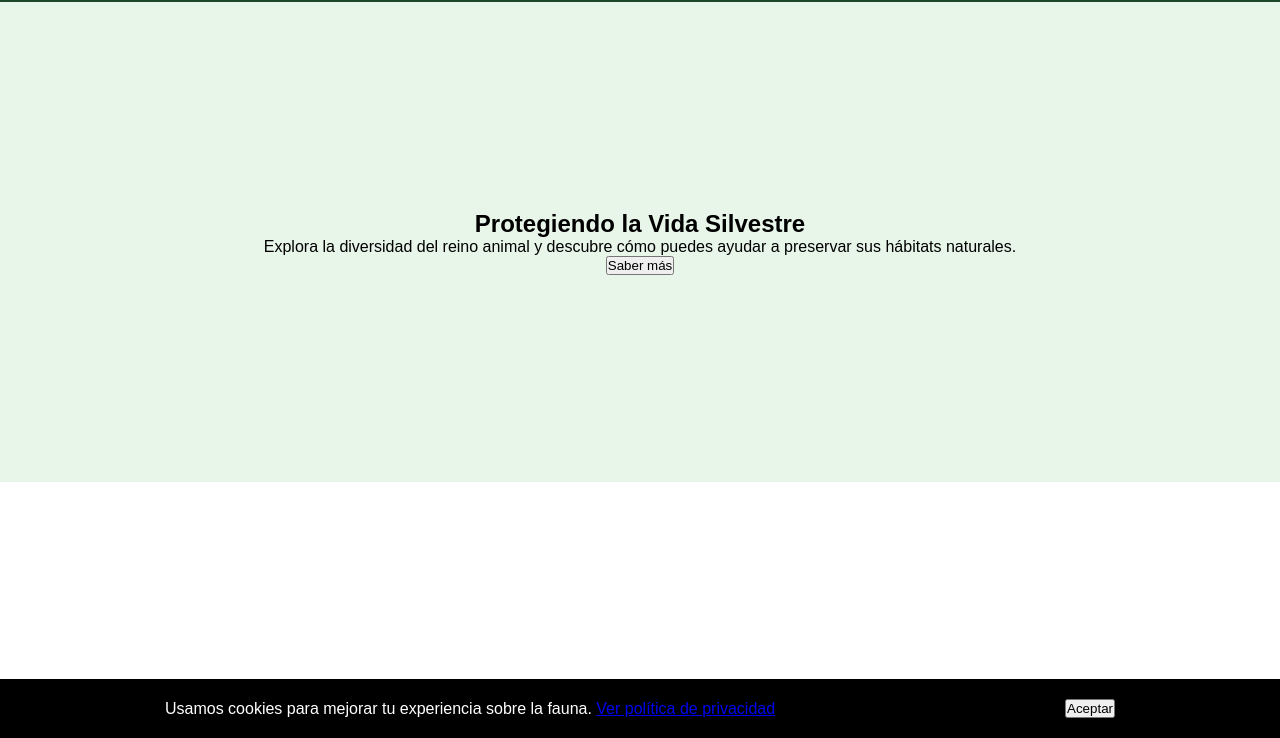
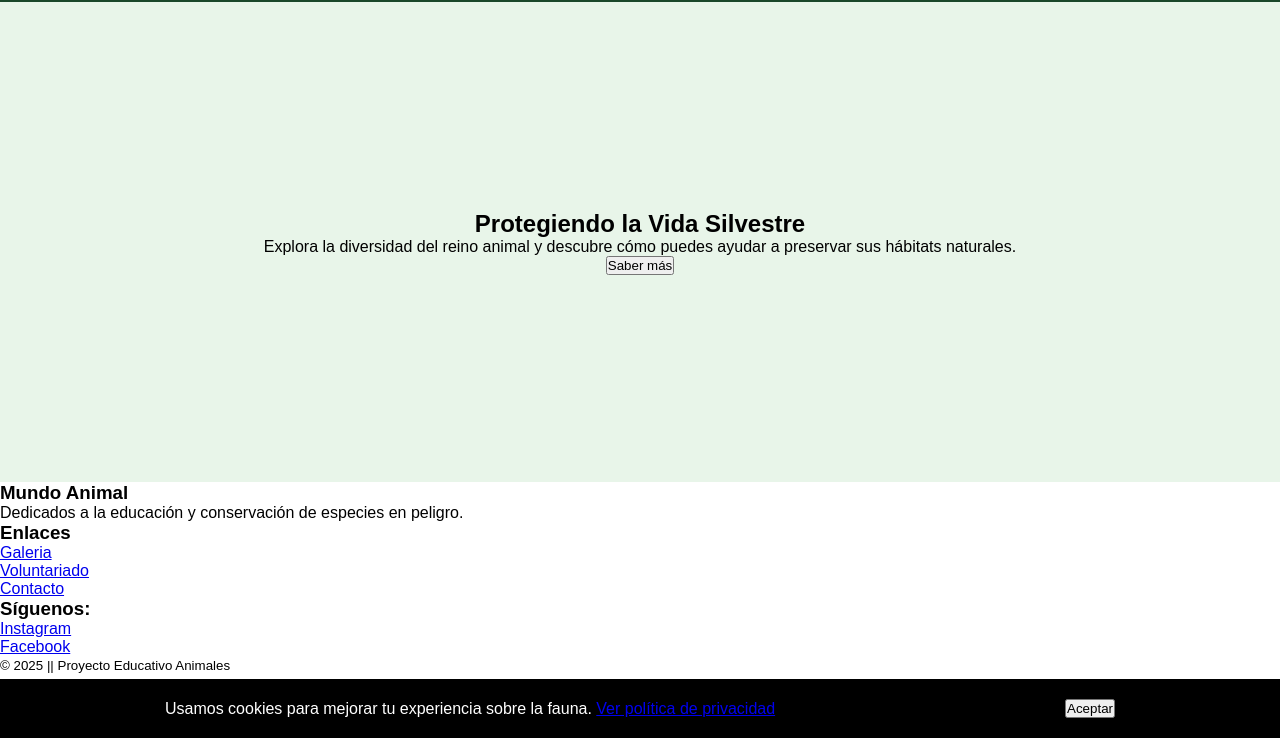
Before and after one commit to vicmartinez19/Navbar--footer-y-responsive-basico, a plain HTML site: page index.html in a window 1280 px wide. Shown: the part 62-800 px from the top of the page. Drawn offline with Linux system fonts and the light colour scheme.

Commit message:
Feat: Se agrega el contenido en la etiqueta footer

```diff
--- a/index.html
+++ b/index.html
@@ -7,6 +7,7 @@
     <title>Position con CSS</title>
 </head>
 <body>
+
  <header class="site-header">
     <nav class="navbar">
       <a href="#" class="navbar_logo">Animalia</a>
@@ -30,6 +31,33 @@
      <div class="cookies-banner">
         <p>Usamos cookies para mejorar tu experiencia sobre la fauna. <a href="#">Ver política de privacidad</a></p>
     <button class="cookies-banner_btn">Aceptar</button>
-  </div>
+     </div>
+    <footer class="site-footer">
+    <div class="footer_cols">
+      <div class="footer_col">
+        <h3>Mundo Animal</h3>
+        <p>Dedicados a la educación y conservación de especies en peligro.</p>
+      </div>
+      <div class="footer_col">
+        <h3>Enlaces</h3>
+        <ul>
+          <li><a href="#">Galeria</a></li>
+          <li><a href="#">Voluntariado</a></li>
+          <li><a href="#">Contacto</a></li>
+        </ul>
+      </div>
+      <div class="footer_col">
+        <h3>Síguenos:</h3>
+        <ul>
+          <li><a href="#">Instagram</a></li>
+          <li><a href="#">Facebook</a></li>
+        </ul>
+      </div>
+    </div>
+    <div class="footer_bottom">
+      <small>© 2025 || Proyecto Educativo Animales</small>
+    </div>
+  </footer>
+
 </body>
 </html>
```
